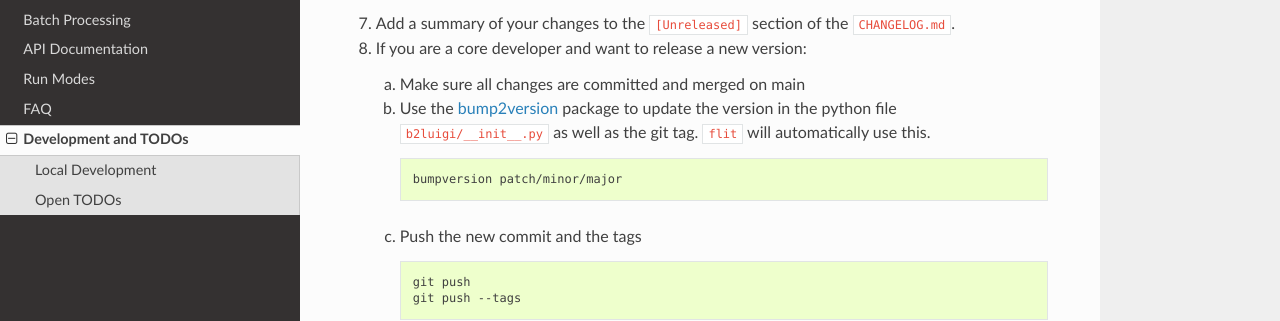
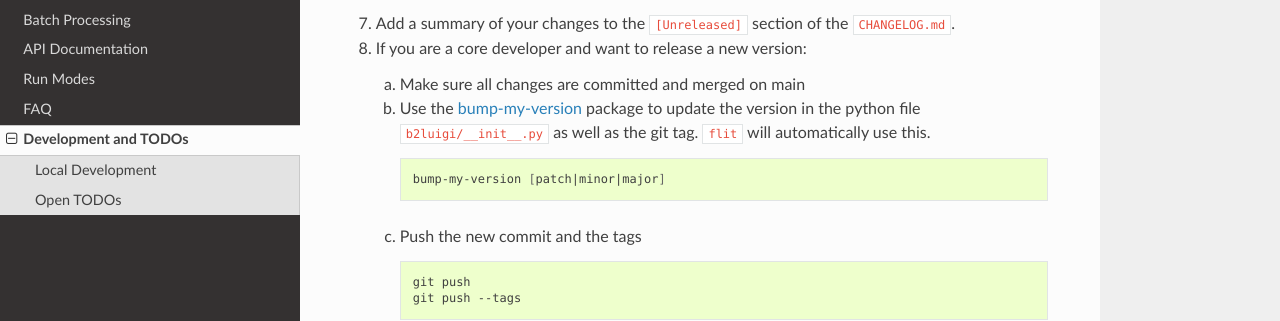
Before and after one commit to nils-braun/b2luigi, a Sphinx documentation site: the page built from docs/advanced/development.rst, in a window 1280 px wide and 900 px high, scrolled down 1293 px. Shown: the part 159-480 px from the top of the window. Built offline with Sphinx 7.4.7 and the Read the Docs theme 2.0.0, drawn with Linux system fonts in a browser that asks for light colours; pages that are not in the unit, such as notebooks, are missing from menus.

Commit message:
Recommend bump-my-version instead of bump2version
bump-my-version is maintained fork of bump2version

```diff
--- a/docs/advanced/development.rst
+++ b/docs/advanced/development.rst
@@ -82,12 +82,12 @@ You want to help developing ``b2luigi``? Great! Here are some first steps to hel
 8.  If you are a core developer and want to release a new version:
 
     a.  Make sure all changes are committed and merged on main
-    b.  Use the `bump2version`_ package to update the version in the python file ``b2luigi/__init__.py`` as well
+    b.  Use the `bump-my-version`_ package to update the version in the python file ``b2luigi/__init__.py`` as well
         as the git tag. ``flit`` will automatically use this.
 
         .. code-block:: bash
 
-            bumpversion patch/minor/major
+            bump-my-version [patch|minor|major]
 
     c.  Push the new commit and the tags
 
@@ -121,7 +121,7 @@ welcome, so feel free to pick one, e.g. with the ``good first issue`` or ``help
 .. _pre-commit: https://pre-commit.com
 .. _flake8: https://flake8.pycqa.org
 .. _PEP 8: https://www.python.org/dev/peps/pep-0008/
-.. _bump2version: https://github.com/c4urself/bump2version
+.. _bump-my-version: https://github.com/callowayproject/bump-my-version
 .. _release: https://github.com/nils-braun/b2luigi/releases
 .. _actions: https://github.com/nils-braun/b2luigi/actions
 .. _Keep a Changelog: https://keepachangelog.com/en/1.0.0/
```
